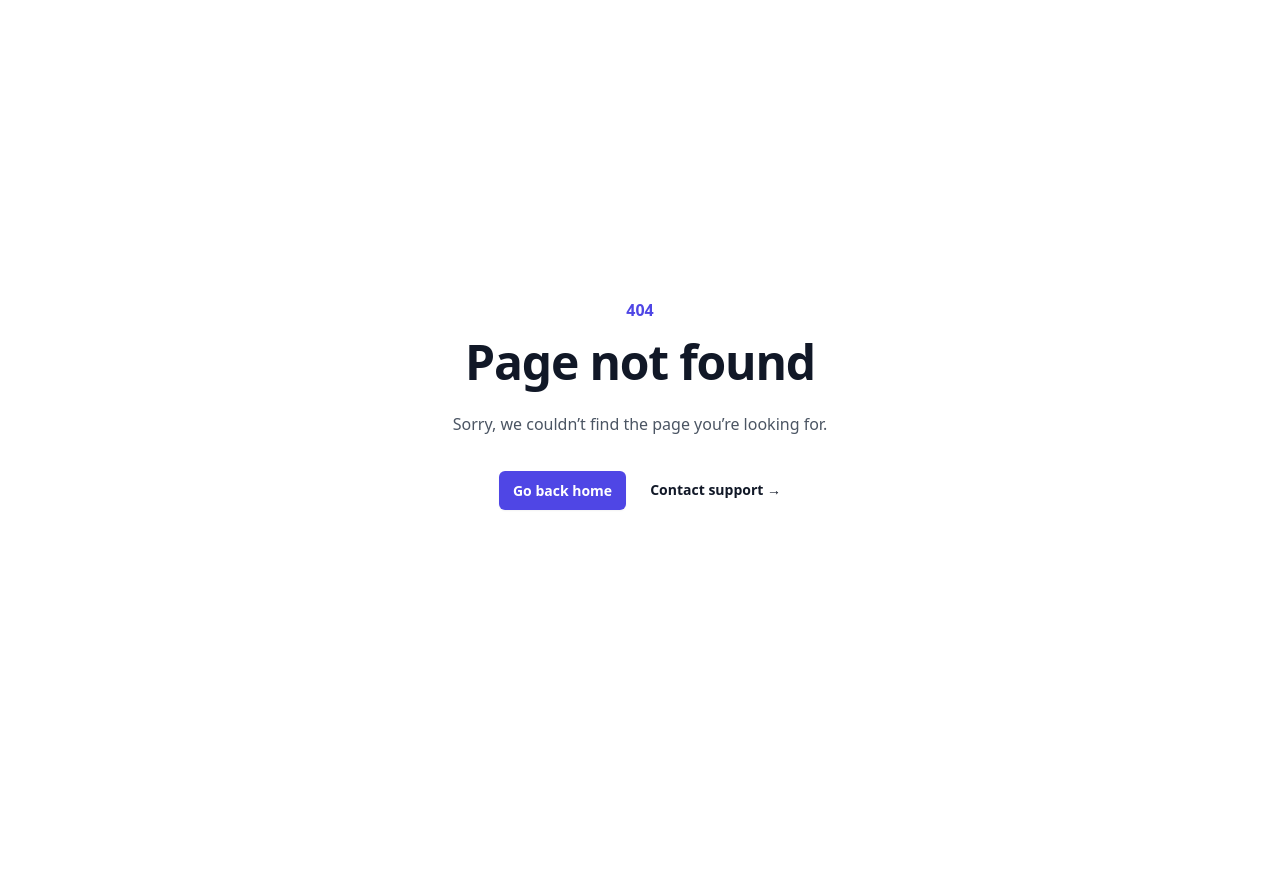
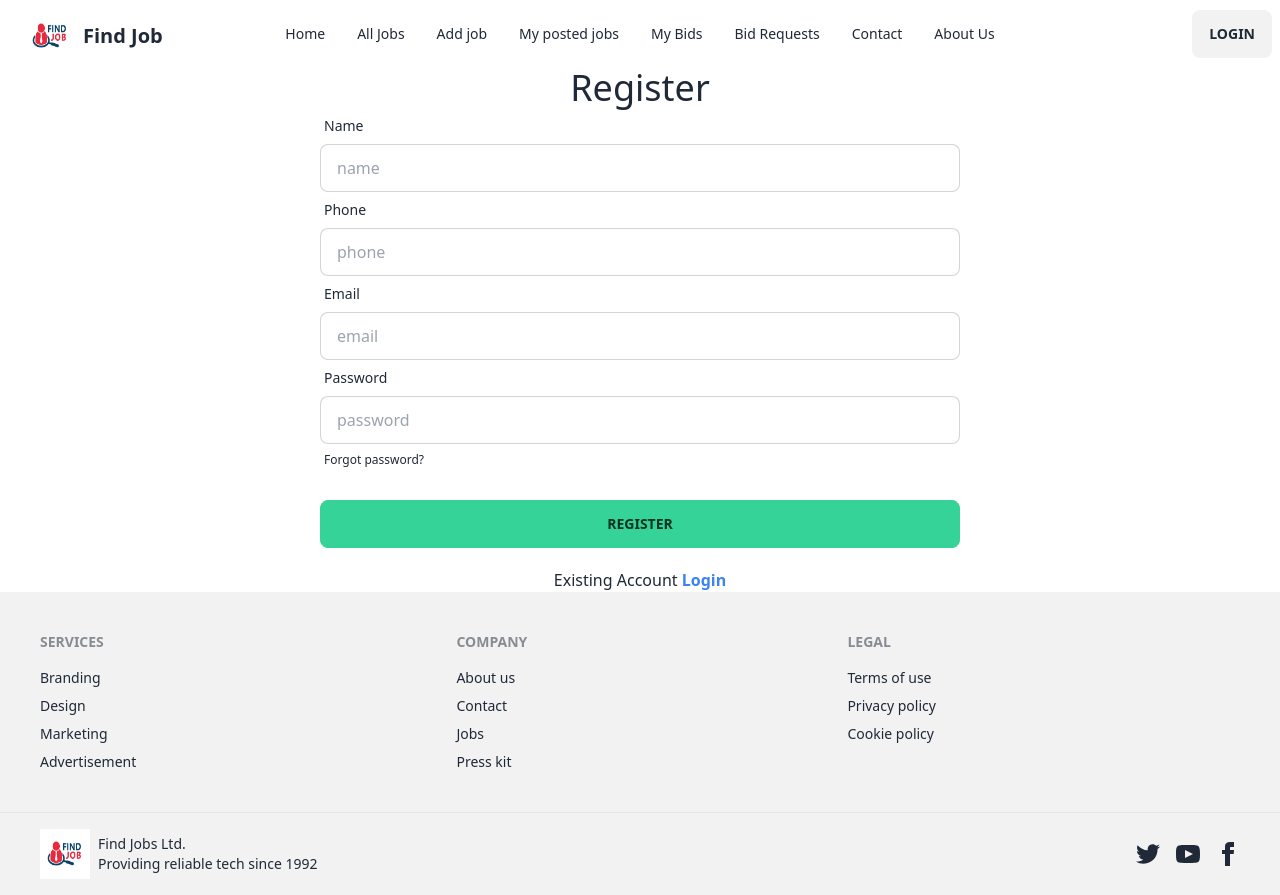
Before and after one commit to SanjidaMitu123/find-jobs-client, a React (Vite) app: page /register in a window 1280 px wide. Before the commit this address had no page. Before the commit the page ends 800 px from the top, so only its background shows below. Built offline with nearby package versions, Linux system fonts and the light colour scheme.

Commit message:
register  PAGE  added

```diff
--- a/src/pages/Login&reg/Login.jsx
+++ b/src/pages/Login&reg/Login.jsx
@@ -1,7 +1,7 @@
 
 // import { Link, useLocation, useNavigate } from "react-router-dom";
 
-
+import { Link } from "react-router-dom";
 
 // import { AuthContext } from "../firebase/Authprovider";
 // import { useContext } from "react";
@@ -79,8 +79,8 @@ const Login = () => {
         className="lg:ml-[520px] mt-4 w-[300px] btn btn-primary">Login with Google</button>
 
       <p className="text-center mt-5 mb-5">For new Account
-       {/* <Link
-       to='/register' className="font-bold text-lime-500 mt-5"> Resgister</Link> */}
+       <Link
+       to='/register' className="font-bold text-blue-500 mt-5"> Resgister</Link>
         Now</p>
 
 
--- /dev/null
+++ b/src/pages/Login&reg/Register.jsx
@@ -0,0 +1,76 @@
+// import { useContext } from "react";
+// import swal from "sweetalert";
+import { Link } from "react-router-dom";
+// import { AuthContext } from "../firebase/Authprovider";
+
+
+const Register = () => {
+
+    // const { createUser } = useContext(AuthContext);
+
+
+    // const register = e => {
+    //     e.preventDefault();
+    //     console.log(e.currentTarget)
+    //      const form = new FormData(e.currentTarget);
+    //      const name = form.get('name');
+    //      const phone = form.get('phone');
+    //      const email = form.get('email');
+    //      const password = form.get('password');
+    //      console.log(name,phone,email, password)
+
+    //      createUser(email,password)
+    //      .then(result =>{
+    //       console.log(result.user)
+    //       swal ("Registration Done.Please Login")
+    //      })
+    //      .catch(error =>{
+    //       console.error(error)
+    //       swal ("please give 6 disit password and unique name which desn't register before")
+    //      })
+
+    // }
+
+    return (
+        <div>
+            <h1 className="text-4xl text-center" >Register</h1>
+            <form
+            // onSubmit={register}
+            className="md:w-3/4 lg:w-1/2 mx-auto" >
+      <div className="form-control">
+          <label className="label">
+            <span className="label-text">Name</span>
+          </label>
+          <input type="text" name="name" placeholder="name" className="input input-bordered" required />
+        </div>
+        <div className="form-control">
+          <label className="label">
+            <span className="label-text">Phone</span>
+          </label>
+          <input type="number" name="phone" placeholder="phone" className="input input-bordered" required />
+        </div>
+        <div className="form-control">
+          <label className="label">
+            <span className="label-text">Email</span>
+          </label>
+          <input type="email" name="email" placeholder="email" className="input input-bordered" required />
+        </div>
+        <div className="form-control">
+          <label className="label">
+            <span className="label-text">Password</span>
+          </label>
+          <input type="password" name="password" placeholder="password" className="input input-bordered" required />
+          <label className="label">
+            <a href="#" className="label-text-alt link link-hover">Forgot password?</a>
+          </label>
+        </div>
+        <div className="form-control mt-6">
+          <button className="btn btn-success">Register</button>
+        </div>
+      </form>
+      <p className="text-center mt-5">Existing Account <Link to='/login' className="font-bold text-blue-500 mt-5"> Login</Link></p>
+        </div>
+    );
+};
+
+export default Register;
--- a/src/routes/Routes.jsx
+++ b/src/routes/Routes.jsx
@@ -6,6 +6,7 @@ import Mainpage from "../pages/Mainpage";
 import Home from "../pages/Home";
 import ErrorPage from "../Errorpage";
 import Login from "../pages/Login&reg/Login";
+import Register from "../pages/Login&reg/Register";
 
 const router =   createBrowserRouter([
     {
@@ -21,6 +22,11 @@ const router =   createBrowserRouter([
           path : "/login",
           element : <Login></Login>,
 
+      } ,
+      {
+          path : "/register",
+          element : <Register></Register>,
+
       }
       ]
 
```
